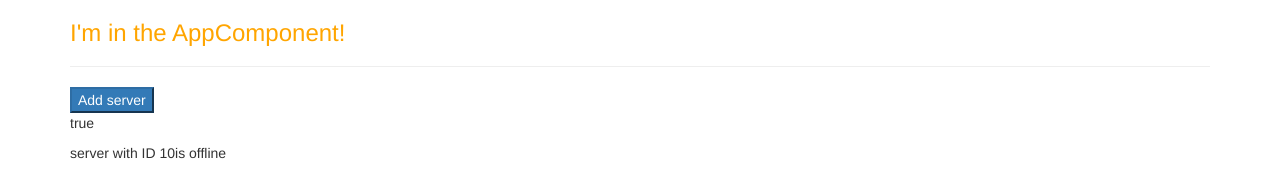
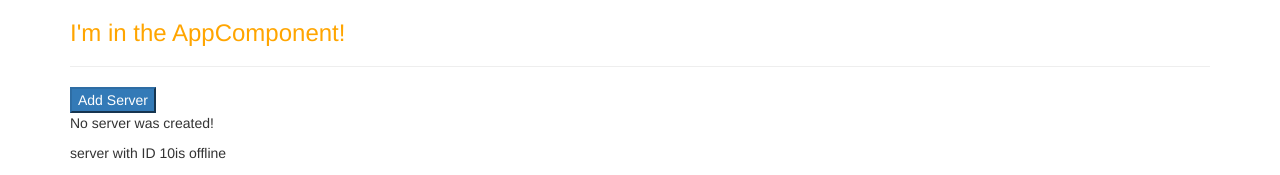
Before and after one commit to KavishBaingane/AngularWorld, an Angular app: page / in a window 1280 px wide. Shown: the top 175 px of the page. Built offline with nearby package versions, Linux system fonts and the light colour scheme.

Commit message:
W1:Event Binding

```diff
--- a/angular.json
+++ b/angular.json
@@ -102,5 +102,8 @@
         }
       }
     }
+  },
+  "cli": {
+    "analytics": false
   }
 }
--- a/src/app/servers/servers.component.html
+++ b/src/app/servers/servers.component.html
@@ -1,8 +1,12 @@
 
 <button class="bt btn-primary"
 
- [disabled]="allowNewServer">Add server</button>
- <p [innerText]="allowNewServer"></p>
+ [disabled]="allowNewServer"
+
+ (click)="onCreateServer()">Add Server</button>
+
+ <!-- <p [innerText]="allowNewServer"></p> -->
+ <p>{{serverCreationStatus}}</p>
 <app-server></app-server>
 <app-server></app-server>
 
--- a/src/app/servers/servers.component.ts
+++ b/src/app/servers/servers.component.ts
@@ -11,11 +11,17 @@ import { Component, OnInit } from '@angular/core';
 })
 export class ServersComponent implements OnInit {
   allowNewServer=false;
+  serverCreationStatus = "No server was created!";
+
   constructor(){
     setTimeout(()=>{
       this.allowNewServer = true;
-    }, 2000);
+    }, 10000);
   }
   ngOnInit() {
   }
+
+  onCreateServer(){
+    this.serverCreationStatus = "Server was created"
+  }
 }
```
